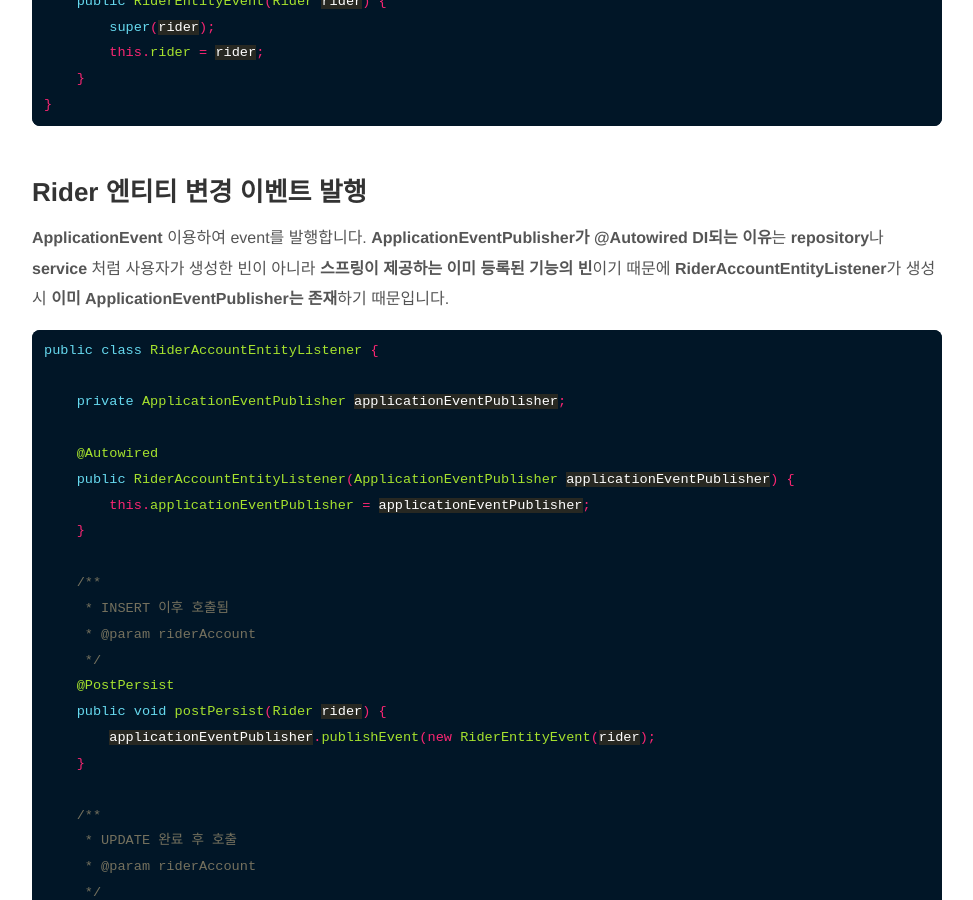
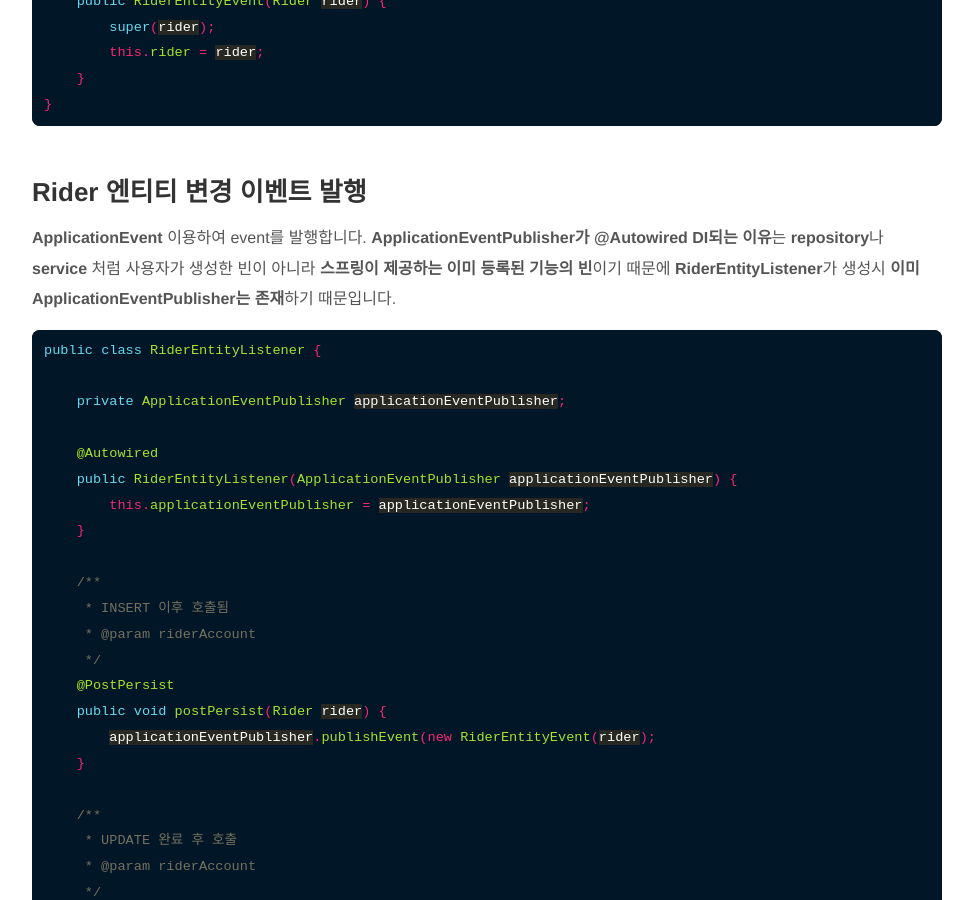
Before and after one commit to kimchanjung/blog-backup, a Jekyll site: the page built from _posts/spring/2020-06-23-spring-jpa-antity-listner-autowired-not-working.md, in a window 1280 px wide and 900 px high, scrolled down 3386 px. Shown: the whole window, without its empty margins (153-1126 px from the left). Built offline with Jekyll 4.4.1, drawn with Linux system fonts in a browser that asks for light colours; some of the changed text lies outside the part shown.

Commit message:
오타수정

````diff
--- a/_posts/spring/2020-06-23-spring-jpa-antity-listner-autowired-not-working.md
+++ b/_posts/spring/2020-06-23-spring-jpa-antity-listner-autowired-not-working.md
@@ -33,12 +33,12 @@ public class Rider {
 **Rider** 엔티티 **CRUD**이벤트를 처리하는 **RiderEntityListener**에 스냅샷을 저장하는 **RiderLog 앤티티**를 생성하고 저장하기위해 **RiderLogRepository의 의존성을 추가**합니다.
 **Rider**엔티티를 조작하는 코드마다 **로그를 남기는 코드의 중복을 제거**할 용도로 사용할 수 있습니다.
 ```java
-public class RiderAccountEntityListener {
+public class RiderEntityListener {
 
     private RiderLogRepository riderLogRepository;
 
     @Autowired
-    public RiderAccountEntityListener(RiderLogRepository riderLogRepository) {
+    public RiderEntityListener(RiderLogRepository riderLogRepository) {
         this.riderLogRepository = riderLogRepository;
     }
 
@@ -89,14 +89,14 @@ public class RiderEntityEvent extends ApplicationEvent {
 }
 ```
 ### Rider 엔티티 변경 이벤트 발행
-**ApplicationEvent** 이용하여 event를 발행합니다. **ApplicationEventPublisher가 @Autowired DI되는 이유**는 **repository**나 **service** 처럼 사용자가 생성한 빈이 아니라 **스프링이 제공하는 이미 등록된 기능의 빈**이기 때문에 **RiderAccountEntityListener**가 생성시 **이미 ApplicationEventPublisher는 존재**하기 때문입니다.
+**ApplicationEvent** 이용하여 event를 발행합니다. **ApplicationEventPublisher가 @Autowired DI되는 이유**는 **repository**나 **service** 처럼 사용자가 생성한 빈이 아니라 **스프링이 제공하는 이미 등록된 기능의 빈**이기 때문에 **RiderEntityListener**가 생성시 **이미 ApplicationEventPublisher는 존재**하기 때문입니다.
 ```java
-public class RiderAccountEntityListener {
+public class RiderEntityListener {
 
     private ApplicationEventPublisher applicationEventPublisher;
 
     @Autowired
-    public RiderAccountEntityListener(ApplicationEventPublisher applicationEventPublisher) {
+    public RiderEntityListener(ApplicationEventPublisher applicationEventPublisher) {
         this.applicationEventPublisher = applicationEventPublisher;
     }
 
@@ -126,7 +126,7 @@ public class RiderAccountEntityListener {
 
 #### 위 방법이 아니라면 아마도 이런 구조
 ```java
-public class RiderAccountEntityListener {
+public class RiderEntityListener {
     ...
 
     @PostPersist
````
